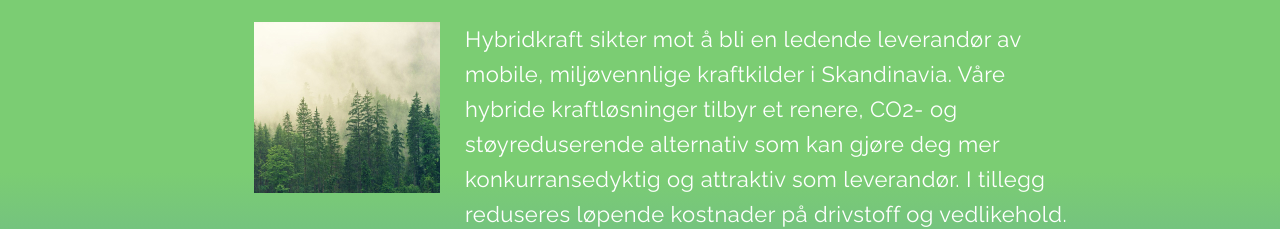
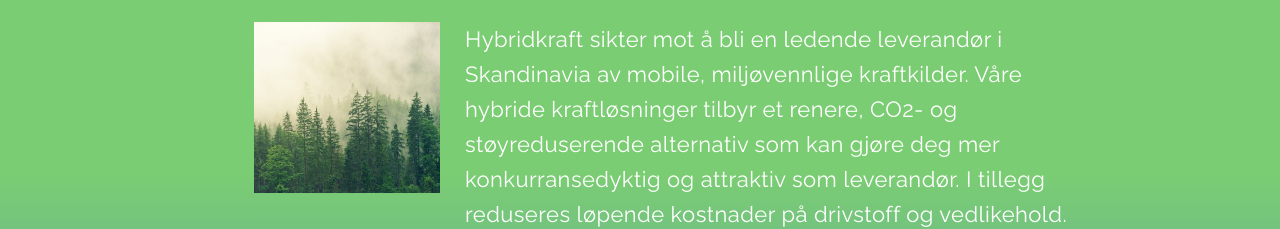
Before and after one commit to rayosdev/hybridkraft, a website: page dist/index.html in a window 1280 px wide. Shown: the part 727-956 px from the top of the page. Drawn offline with Linux system fonts and the light colour scheme.

Commit message:
fixed cPar1 to new text

```diff
--- a/dist/index.html
+++ b/dist/index.html
@@ -64,10 +64,10 @@
             <h1 id="cHead" class="section-h1">Redusér løpende kostnader med ren og fleksibel kraft</h1>
             <img id="cNatu" src="img/img-nature.jpg" alt="" class="img-nature-sm">
             <p id="cPar1">
-                    Hybridkraft sikter mot å bli en ledende leverandør av mobile, miljøvennlige kraftkilder i Skandinavia.
-                    Våre hybride kraftløsninger tilbyr et renere, CO2- og støyreduserende alternativ som kan gjøre deg mer konkurransedyktig og attraktiv som leverandør.
+                Hybridkraft sikter mot å bli en ledende leverandør i Skandinavia av mobile, miljøvennlige kraftkilder.
+                Våre hybride kraftløsninger tilbyr et renere, CO2- og støyreduserende alternativ som kan gjøre deg mer konkurransedyktig og attraktiv som leverandør.
 
-                    I tillegg reduseres løpende kostnader på drivstoff og vedlikehold.
+                I tillegg reduseres løpende kostnader på drivstoff og vedlikehold.
             </p>
             <img id="cElec" src="img/img-elektrican.jpg" alt="" class="img-elworker-sm">
             <p id="cPar2">
```
